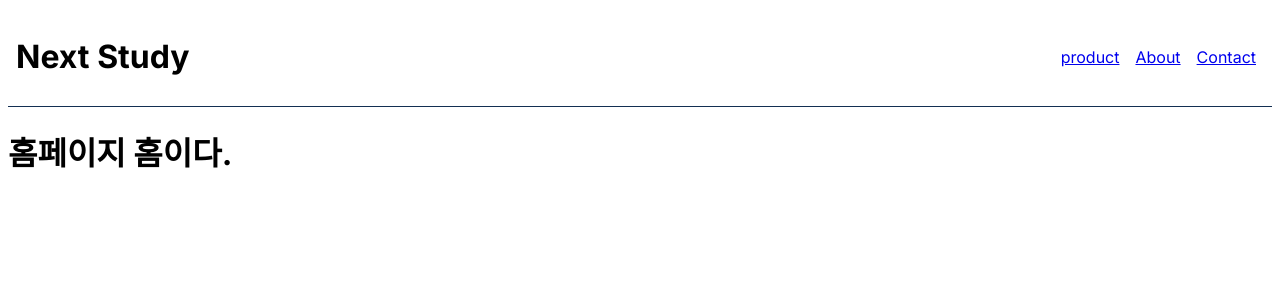
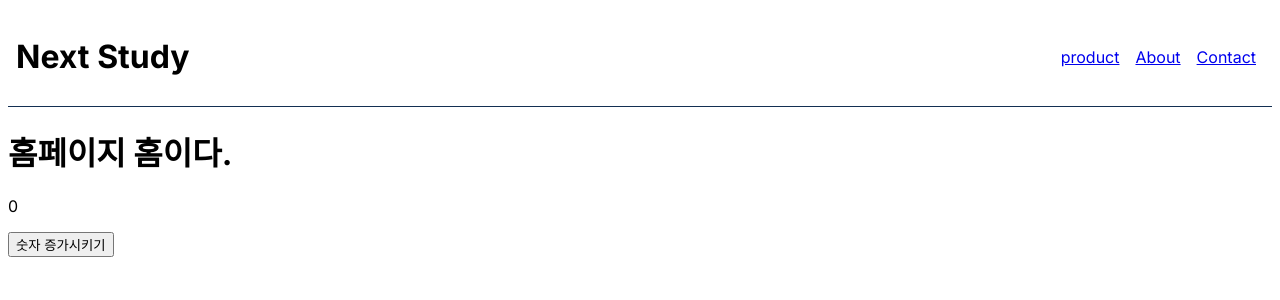
Before and after one commit to dongmin3891/next-13-study, a Next.js app in the folder my-app/: page / in a window 1280 px wide. Shown: the top 300 px of the page. Built offline with nearby package versions, Linux system fonts and the light colour scheme.

Commit message:
feat: use client 사용 counter 컴포넌트 생성

```diff
--- /dev/null
+++ b/my-app/src/app/components/Counter.tsx
@@ -0,0 +1,16 @@
+'use client' // 13v에서 client 렌더링을 하기위해 사용
+
+import React, { useState } from 'react'
+
+export default function Counter() {
+  const [count, setCount] = useState(0);
+
+  return (
+    <>
+      <p>{count}</p>
+      <button onClick={() => setCount((num) => num + 1) }>
+        숫자 증가시키기
+      </button>
+    </>
+  )
+}
--- a/my-app/src/app/page.tsx
+++ b/my-app/src/app/page.tsx
@@ -1,10 +1,14 @@
 import Image from 'next/image'
 import { Inter } from 'next/font/google'
+import Counter from './components/Counter'
 
 const inter = Inter({ subsets: ['latin'] })
 
 export default function Home() {
   return (
-    <h1>홈페이지 홈이다.</h1>
+    <>
+      <h1>홈페이지 홈이다.</h1>
+      <Counter />
+    </>
   )
 }
```
